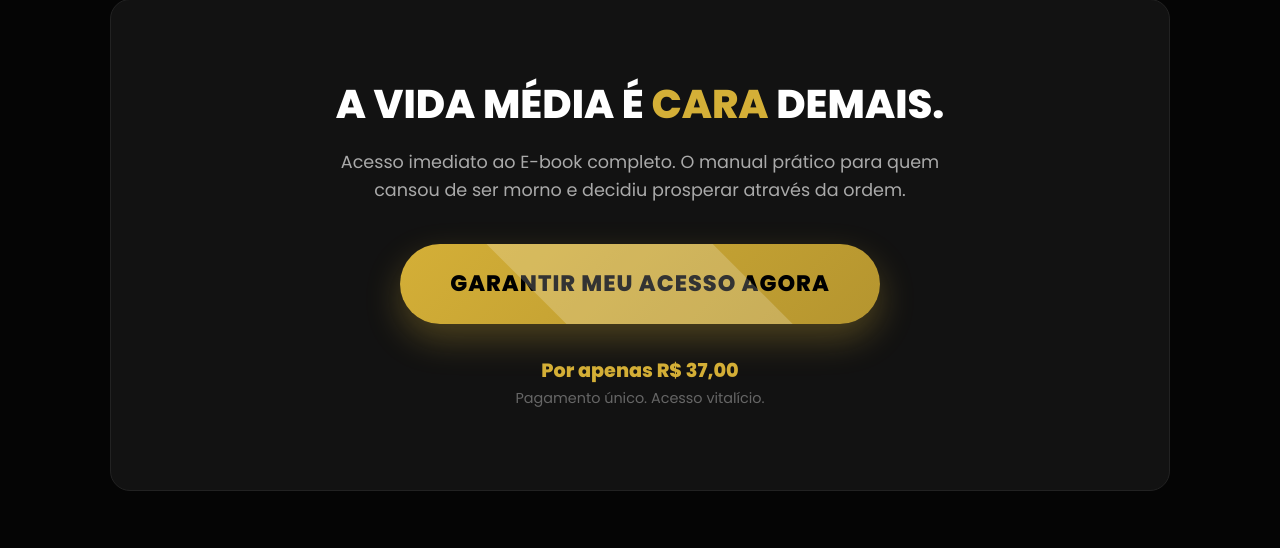
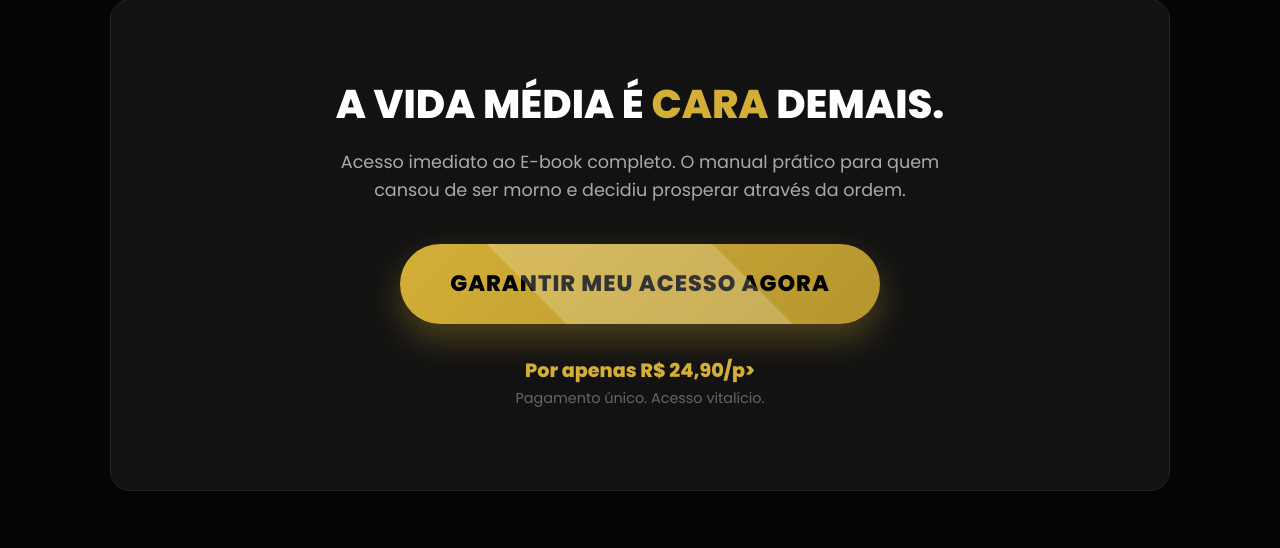
Before and after one commit to AripMiranda/seja-chato-landing, a Flask app: page / in a window 1280 px wide. Shown: the part 2054-2602 px from the top of the page. Run offline with Flask 3, Linux system fonts and the light colour scheme.

Commit message:
Atualiza preço para 24,90

```diff
--- a/templates/index.html
+++ b/templates/index.html
@@ -138,7 +138,7 @@
             <h2 class="cta-title">A vida média é <span>cara</span> demais.</h2>
             <p class="cta-text">Acesso imediato ao E-book completo. O manual prático para quem cansou de ser morno e decidiu prosperar através da ordem.</p>
             <a href="https://pay.kiwify.com.br/ZGxlPiS" class="cta-button" target="_blank">GARANTIR MEU ACESSO AGORA</a>
-            <p class="price-tag">Por apenas R$ 37,00</p>
+            <p class="price-tag">Por apenas R$ 24,90/p>
             <p class="price-sub">Pagamento único. Acesso vitalício.</p>
         </section>
 
```
